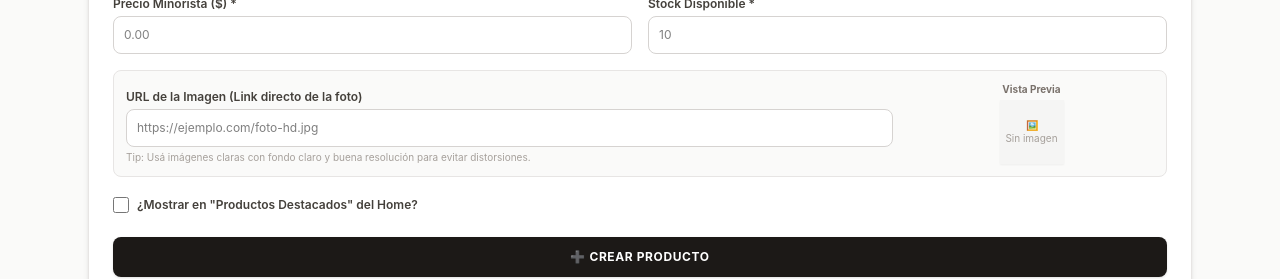
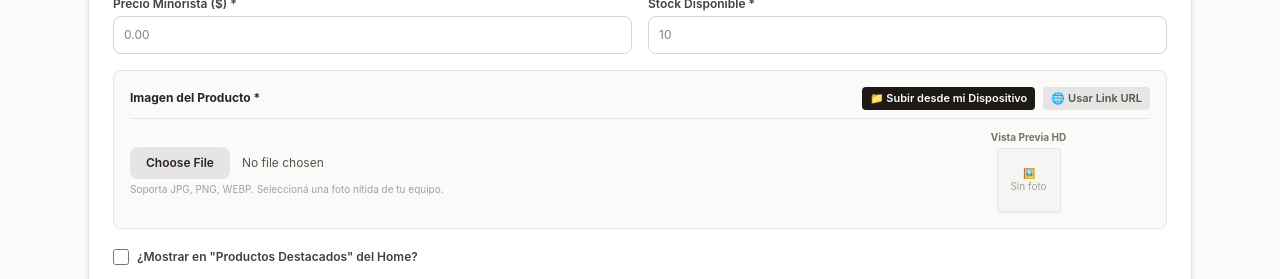
Before and after one commit to cosmeticsbeautyambar/ambarcosmetics, a React (Vite) app in the folder frontend/: page /admin in a window 1280 px wide. Shown: the part 340-619 px from the top of the page. Built offline with nearby package versions, Linux system fonts and the light colour scheme; no server answers; sample sign-in values are in the browser's storage.

Commit message:
Actualizacion automatica

```diff
--- a/frontend/src/components/AdminPanel.jsx
+++ b/frontend/src/components/AdminPanel.jsx
@@ -13,27 +13,29 @@ const getCleanApiUrl = () => {
 
 const API_URL = getCleanApiUrl();
 
-// Componente para manejar imágenes de forma segura sin romperse
+// Componente de Imagen Nitida sin deformación ni pixelado
 const SafeImage = ({ src, alt, className = "" }) => {
   const [error, setError] = useState(false);
 
   if (error || !src) {
     return (
-      <div className={`bg-stone-100 flex flex-col items-center justify-center text-stone-400 text-[10px] select-none ${className}`}>
+      <div className={`bg-stone-100 flex flex-col items-center justify-center text-stone-400 text-[10px] select-none rounded border border-stone-200 ${className}`}>
         <span>🖼️</span>
-        <span>Sin imagen</span>
+        <span>Sin foto</span>
       </div>
     );
   }
 
   return (
+    <div className={`overflow-hidden bg-stone-100 rounded border border-stone-200/80 flex items-center justify-center ${className}`}>
       <img
         src={src}
         alt={alt}
         onError={() => setError(true)}
-      className={`${className} object-contain bg-stone-50/80 p-0.5 rounded border border-stone-200/80`}
+        className="w-full h-full object-cover object-center transition-transform hover:scale-105 duration-300"
         loading="lazy"
       />
+    </div>
   );
 };
 
@@ -42,6 +44,7 @@ export default function AdminPanel() {
   const [editingId, setEditingId] = useState(null);
   const [loading, setLoading] = useState(false);
   const [isSubmitting, setIsSubmitting] = useState(false);
+  const [imageMode, setImageMode] = useState('file'); // 'file' | 'url'
 
   // Estado del Formulario
   const [formData, setFormData] = useState({
@@ -75,13 +78,34 @@ export default function AdminPanel() {
     loadProducts();
   }, []);
 
-  // Handler de inputs
+  // Handler de inputs de texto/checkbox
   const handleChange = (e) => {
     const { name, value, type, checked } = e.target;
     setFormData((prev) => ({
       ...prev,
       [name]: type === 'checkbox' ? checked : value
     }));
+  };
+
+  // Handler para subir archivo desde el dispositivo
+  const handleFileUpload = (e) => {
+    const file = e.target.files[0];
+    if (!file) return;
+
+    // Validación básica de tamaño (Máx 5MB)
+    if (file.size > 5 * 1024 * 1024) {
+      alert("La imagen es demasiado grande. Por favor seleccioná un archivo de menos de 5MB.");
+      return;
+    }
+
+    const reader = new FileReader();
+    reader.onloadend = () => {
+      setFormData((prev) => ({
+        ...prev,
+        image: reader.result // Convierte el archivo local a Data URL HD
+      }));
+    };
+    reader.readAsDataURL(file);
   };
 
   // Cargar datos en modo edición
@@ -97,6 +121,12 @@ export default function AdminPanel() {
       image: product.image || '',
       destacado: product.destacado || false
     });
+    // Si la imagen es un Link de internet seteamos la solapa URL, sino File
+    if (product.image && product.image.startsWith('http')) {
+      setImageMode('url');
+    } else {
+      setImageMode('file');
+    }
     window.scrollTo({ top: 0, behavior: 'smooth' });
   };
 
@@ -252,12 +282,56 @@ export default function AdminPanel() {
             />
           </div>
 
-          {/* INPUT IMAGEN + PREVISUALIZACIÓN */}
-          <div className="md:col-span-2 grid grid-cols-1 sm:grid-cols-4 gap-4 items-end bg-stone-50 p-3 rounded-lg border border-stone-200">
+          {/* INPUT CARGA DE IMAGEN (DISPOSITIVO / URL) + PREVISUALIZACIÓN */}
+          <div className="md:col-span-2 bg-stone-50 p-4 rounded-lg border border-stone-200 space-y-3">
+            <div className="flex justify-between items-center border-b border-stone-200 pb-2">
+              <label className="block font-bold text-stone-800 text-xs">
+                Imagen del Producto *
+              </label>
+
+              {/* CAMBIADOR DE MODO */}
+              <div className="flex gap-2 text-[11px]">
+                <button
+                  type="button"
+                  onClick={() => setImageMode('file')}
+                  className={`px-2 py-1 rounded font-semibold transition ${
+                    imageMode === 'file'
+                      ? 'bg-stone-900 text-white'
+                      : 'bg-stone-200 text-stone-600 hover:bg-stone-300'
+                  }`}
+                >
+                  📁 Subir desde mi Dispositivo
+                </button>
+                <button
+                  type="button"
+                  onClick={() => setImageMode('url')}
+                  className={`px-2 py-1 rounded font-semibold transition ${
+                    imageMode === 'url'
+                      ? 'bg-stone-900 text-white'
+                      : 'bg-stone-200 text-stone-600 hover:bg-stone-300'
+                  }`}
+                >
+                  🌐 Usar Link URL
+                </button>
+              </div>
+            </div>
+
+            <div className="grid grid-cols-1 sm:grid-cols-4 gap-4 items-center">
               <div className="sm:col-span-3">
-              <label className="block font-semibold mb-1 text-stone-700">
-                URL de la Imagen (Link directo de la foto)
-              </label>
+                {imageMode === 'file' ? (
+                  <div>
+                    <input
+                      type="file"
+                      accept="image/*"
+                      onChange={handleFileUpload}
+                      className="w-full text-stone-600 file:mr-3 file:py-2 file:px-4 file:rounded-lg file:border-0 file:text-xs file:font-semibold file:bg-stone-200 file:text-stone-800 hover:file:bg-stone-300 cursor-pointer"
+                    />
+                    <p className="text-[10px] text-stone-400 mt-1">
+                      Soporta JPG, PNG, WEBP. Seleccioná una foto nítida de tu equipo.
+                    </p>
+                  </div>
+                ) : (
+                  <div>
                     <input
                       type="text"
                       name="image"
@@ -267,18 +341,21 @@ export default function AdminPanel() {
                       className="w-full p-2.5 bg-white border border-stone-300 rounded-lg focus:outline-none focus:ring-2 focus:ring-stone-800"
                     />
                     <p className="text-[10px] text-stone-400 mt-1">
-                Tip: Usá imágenes claras con fondo claro y buena resolución para evitar distorsiones.
+                      Pegá la URL directa de la imagen de alta resolución.
                     </p>
                   </div>
+                )}
+              </div>
 
-            {/* VISTA PREVIA EN TIEMPO REAL */}
+              {/* VISTA PREVIA EN TIEMPO REAL NITIDA */}
               <div className="flex flex-col items-center justify-center">
-              <span className="text-[10px] font-bold text-stone-500 mb-1">Vista Previa</span>
+                <span className="text-[10px] font-bold text-stone-500 mb-1">Vista Previa HD</span>
                 <SafeImage
                   src={formData.image}
                   alt="Previsualización"
                   className="w-16 h-16 shadow-xs"
                 />
+              </div>
             </div>
           </div>
 
@@ -347,11 +424,11 @@ export default function AdminPanel() {
                 products.map((item) => (
                   <tr key={item._id} className="hover:bg-stone-50/80 transition">
                     <td className="p-2.5">
-                      {/* MINIATURA MÁS AMPLIA QUE NO SE DEFORMA */}
+                      {/* MINIATURA HD NÍTIDA SIN PIXELAR */}
                       <SafeImage
                         src={item.image}
                         alt={item.name}
-                        className="w-14 h-14"
+                        className="w-12 h-12"
                       />
                     </td>
                     <td className="p-3 font-bold text-stone-800 max-w-[180px]">
```
Lines whose indentation alone changed are shown as unchanged.
